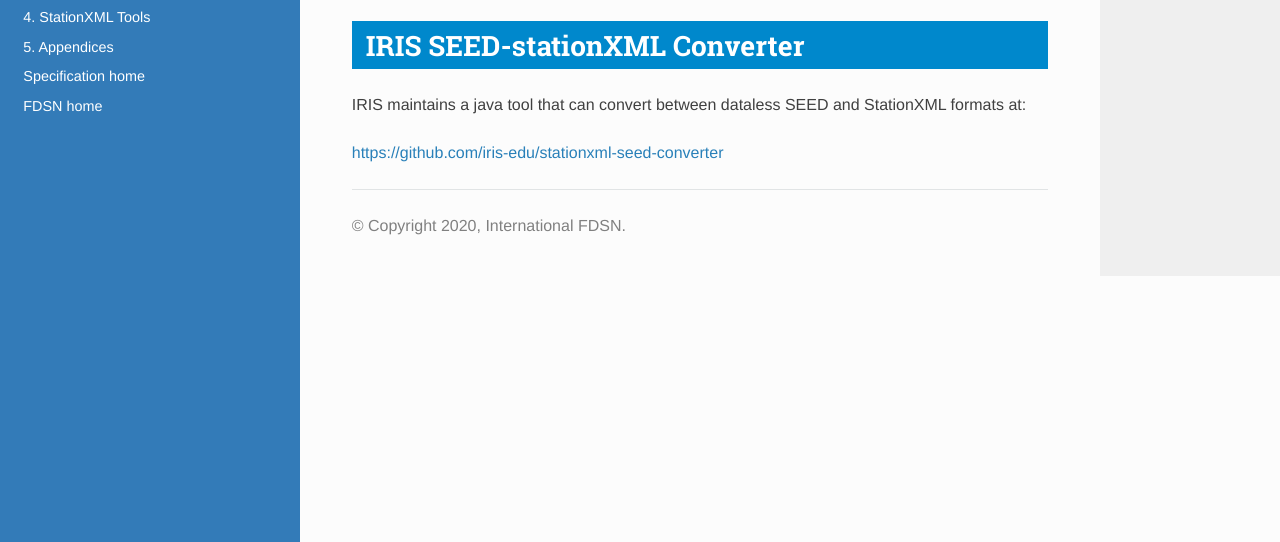
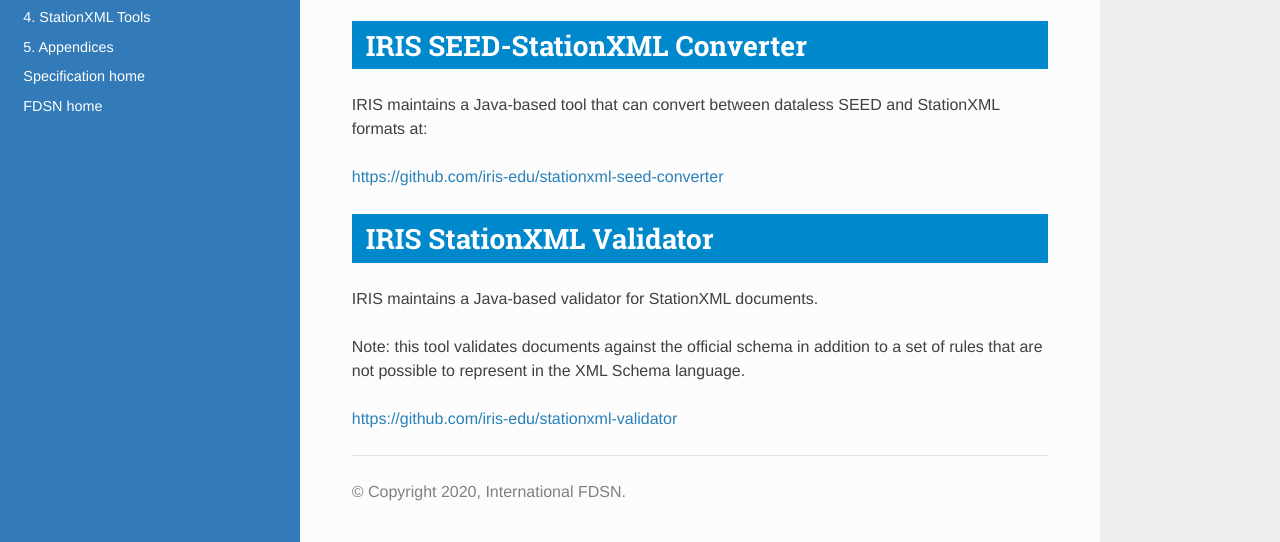
Before and after one commit to FDSN/StationXML, a Sphinx documentation site: the page built from docs/stationxml_tools.rst, in a window 1280 px wide and 900 px high, scrolled down 2030 px, cut to the strip 358-900 px from the top of the window. Built offline with Sphinx 7.4.7 and the Read the Docs theme 2.0.0, drawn with Linux system fonts in a browser that asks for light colours.

Commit message:
Add IRIS StationXML validator to tools list

```diff
--- a/docs/stationxml_tools.rst
+++ b/docs/stationxml_tools.rst
@@ -206,8 +206,6 @@
          channel.response = response
 
          inventory.write("Test.xml", format="stationxml", validate=False)
-
-
 
 
 .. toggle-header::
@@ -1000,9 +998,20 @@
       </FDSNStationXML>
 
 
-IRIS SEED-stationXML Converter
+IRIS SEED-StationXML Converter
 ====================================
 
-IRIS maintains a java tool that can convert between dataless SEED and StationXML formats at:
+IRIS maintains a Java-based tool that can convert between dataless SEED and StationXML formats at:
 
 `<https://github.com/iris-edu/stationxml-seed-converter>`_
+
+
+IRIS StationXML Validator
+====================================
+
+IRIS maintains a Java-based validator for StationXML documents.
+
+Note: this tool validates documents against the official schema in addition
+to a set of rules that are not possible to represent in the XML Schema language.
+
+`<https://github.com/iris-edu/stationxml-validator>`_
```
